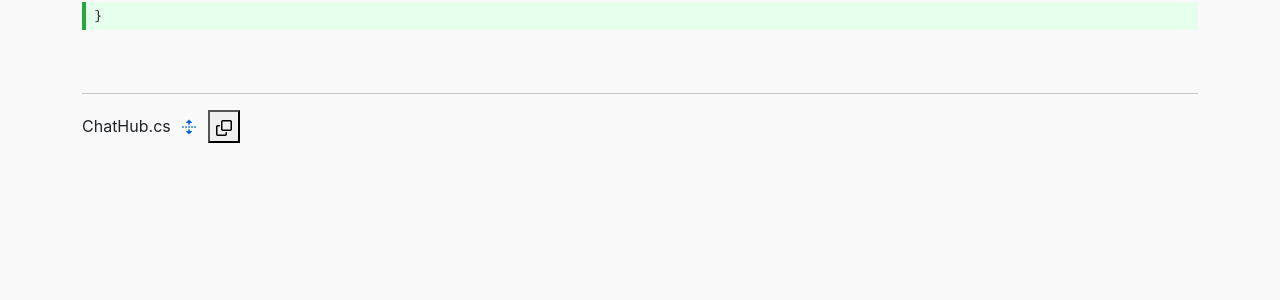
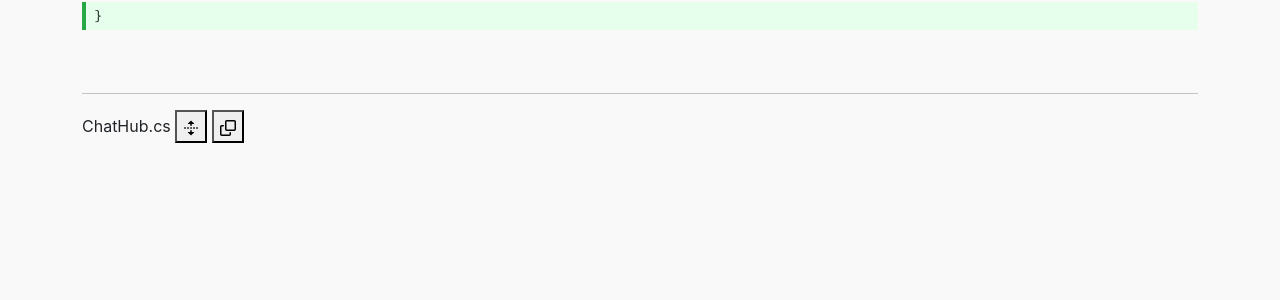
Before and after one commit to JWalshe86/ChatApp, a Jekyll site: the page built from docs/ChatAppPartTwo.md, in a window 1280 px wide. Shown: the part 1309-1609 px from the top of the page. Built offline with Jekyll 4.4.1, drawn with Linux system fonts in a browser that asks for light colours.

Commit message:
Update custom.css

```diff
--- a/docs/assets/css/custom.css
+++ b/docs/assets/css/custom.css
@@ -16,13 +16,13 @@
 }
 
 /* =============================
-   GitHub-Style Code Blocks
+   Code Block Styling
    ============================= */
 
 /* Unchanged Code (Hidden by Default) */
 .unchanged-code {
     display: none; /* Hide unchanged lines initially */
-    color: black !important;
+    color: #333 !important; /* Normal text color */
     font-family: "Source Code Pro", monospace;
 }
 
@@ -50,16 +50,6 @@
 /* When expanded, show unchanged and removed code */
 .expanded .unchanged-code,
 .expanded .removed-line {
-    display: inline-block !important;
+    display: block !important;
     width: 100%;
 }
-
-/* Expand Button */
-.expand-button {
-    background: transparent;
-    border: none;
-    cursor: pointer;
-    font-size: 14px;
-    color: #0366d6;
-    text-decoration: underline;
-}
```
